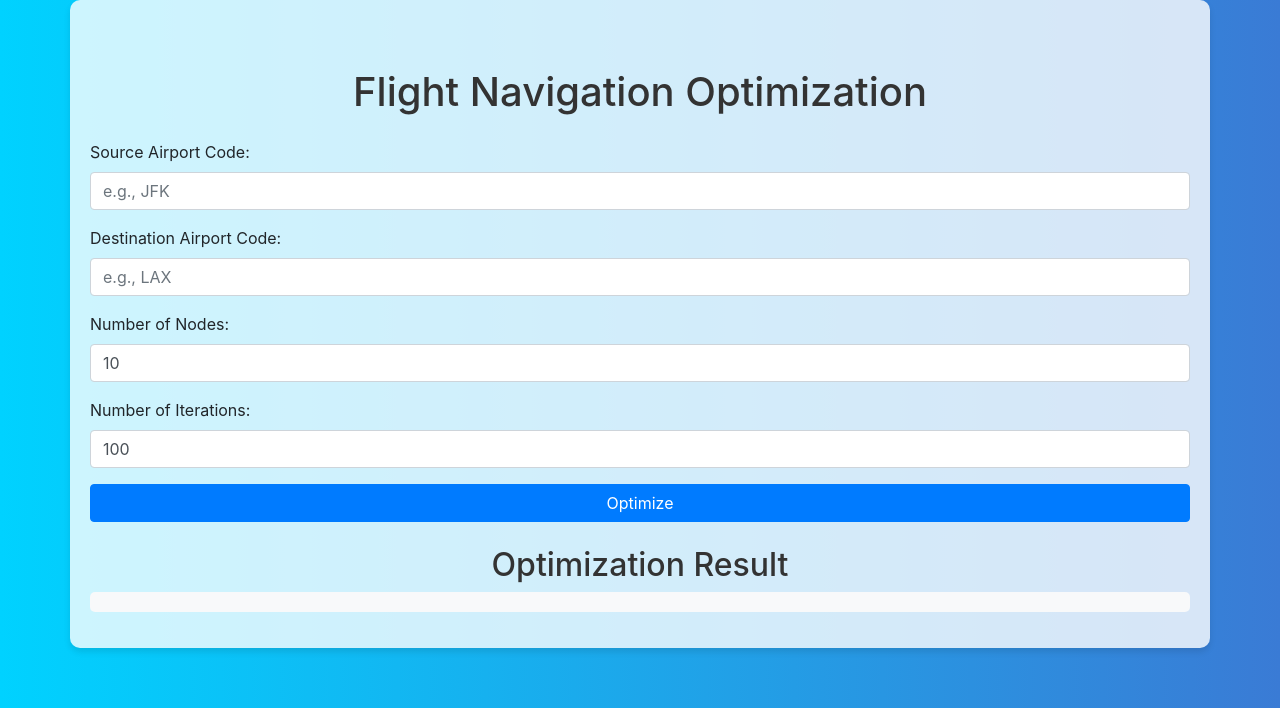
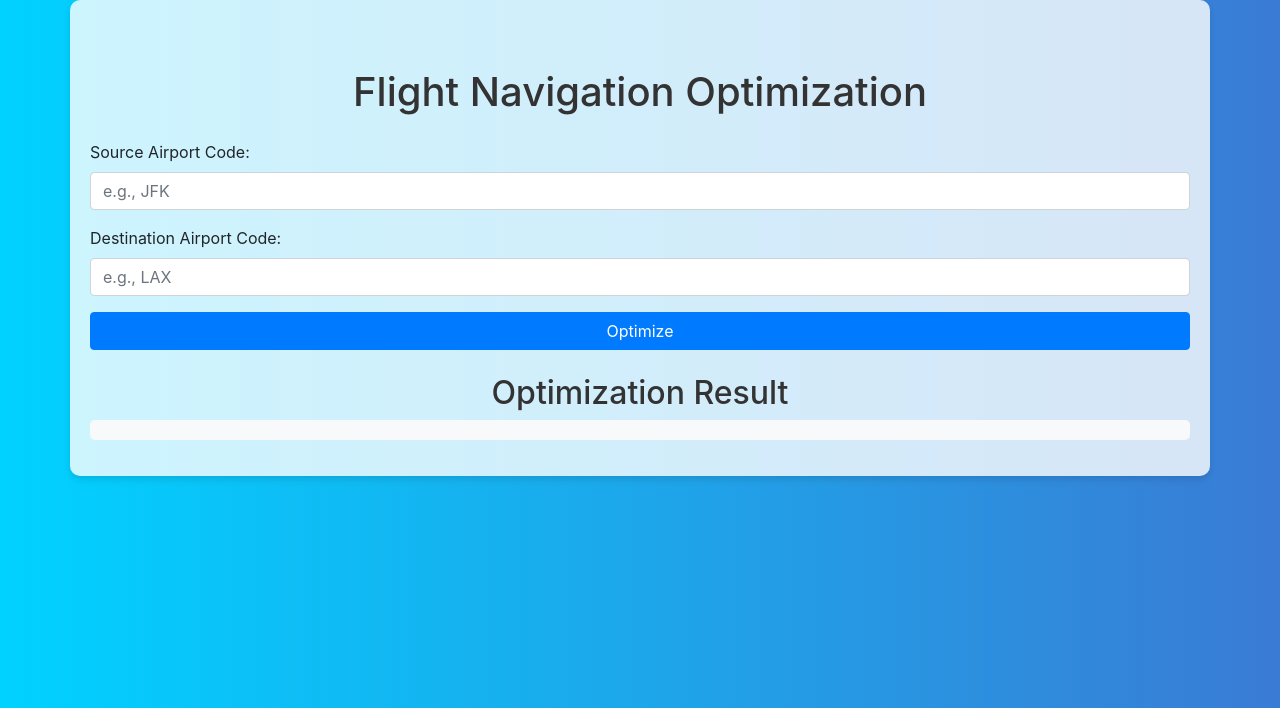
Before and after one commit to jaiswal-adarsh/aerothon_6.0_team_skyhawks, a Flask app: page / in a window 1280 px wide. Shown: the top 708 px of the page. Run offline with Flask 3, Linux system fonts and the light colour scheme; some libraries are stand-ins or nearby versions.

Commit message:
Initial Project Commit

```diff
--- a/app.py
+++ b/app.py
@@ -7,7 +7,7 @@ from sklearn.preprocessing import MinMaxScaler
 app = Flask(__name__)
 
 # ACO parameters (default values)
-N = 50  # Number of ants
+N = 10  # Number of ants
 T = 100  # Number of iterations
 alpha = 1.0  # Pheromone importance
 beta = 2.0  # Heuristic importance
@@ -108,8 +108,8 @@ def index():
 def optimize():
     source_code = request.form['source_code']
     destination_code = request.form['destination_code']
-    num_nodes = int(request.form['num_nodes'])
-    iterations = int(request.form['iterations'])
+    num_nodes = N
+    iterations = T
 
     # Fetch flight data
     flight_data = fetch_flight_data_aviationstack(aviationstack_api_key, source_code, destination_code)
--- a/templates/index.html
+++ b/templates/index.html
@@ -58,14 +58,7 @@
                 <label for="destination_code">Destination Airport Code:</label>
                 <input type="text" class="form-control" id="destination_code" name="destination_code" placeholder="e.g., LAX">
             </div>
-            <div class="form-group">
-                <label for="num_nodes">Number of Nodes:</label>
-                <input type="number" class="form-control" id="num_nodes" name="num_nodes" value="10">
-            </div>
-            <div class="form-group">
-                <label for="iterations">Number of Iterations:</label>
-                <input type="number" class="form-control" id="iterations" name="iterations" value="100">
-            </div>
+
             <button type="submit" class="btn btn-primary">Optimize</button>
         </form>
         <div class="mt-4">
```
